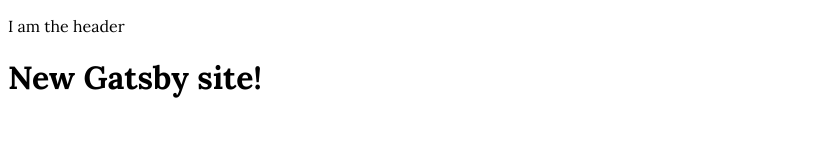
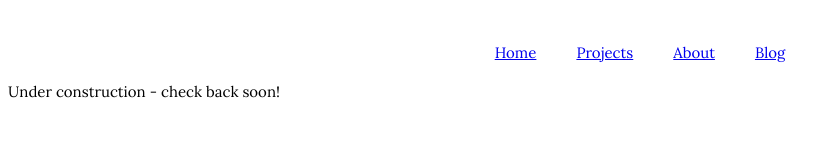
Before and after one commit to bethqiang/bethqiang.github.io, a Gatsby site: page / in a window 1280 px wide. Shown: the whole page, without its empty margins (0-840 px from the left). Built offline with nearby package versions, Linux system fonts and the light colour scheme; Gatsby itself is replaced by a stand-in of ours.

Commit message:
Add super basic navbar

```diff
--- a/src/components/GlobalStyles.js
+++ b/src/components/GlobalStyles.js
@@ -1,9 +1,10 @@
 import { createGlobalStyle } from 'styled-components';
 
-const GlobalStyle = createGlobalStyle`
+const GlobalStyles = createGlobalStyle`
   body {
-    font-family: ${(props) => props.theme.fonts}
+    font-family: ${(props) => props.theme.fonts};
+    font-size: 15px;
   }
 `;
 
-export default GlobalStyle;
+export default GlobalStyles;
--- a/src/components/Header.jsx
+++ b/src/components/Header.jsx
@@ -1,10 +1,33 @@
 import React from 'react';
+import styled from 'styled-components';
+import { Link } from 'gatsby';
+
+const links = [
+  { label: 'Home', to: '/' },
+  { label: 'Projects', to: '/projects/' },
+  { label: 'About', to: '/about/' },
+  { label: 'Blog', to: '/blog/' },
+];
+
+const Nav = styled.div`
+  padding-top: 30px;
+  display: flex;
+  justify-content: center;
+`;
+
+const LinkContainer = styled.div`
+  margin: 5px 20px;
+`;
 
 function Header() {
   return (
-    <nav>
-      <p>I am the header</p>
-    </nav>
+    <Nav>
+      { links.map((link) => (
+        <LinkContainer>
+          <Link to={link.to}>{link.label}</Link>
+        </LinkContainer>
+      ))}
+    </Nav>
   );
 }
 
--- a/src/pages/index.jsx
+++ b/src/pages/index.jsx
@@ -5,7 +5,7 @@
 function IndexPage() {
   return (
     <Layout>
-      <h1>New Gatsby site!</h1>
+      <p>Under construction - check back soon!</p>
     </Layout>
   );
 }
```
